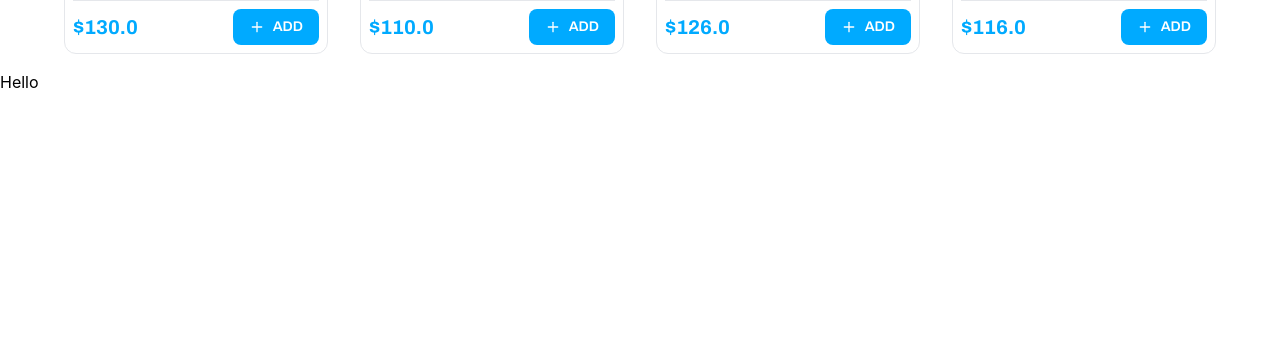
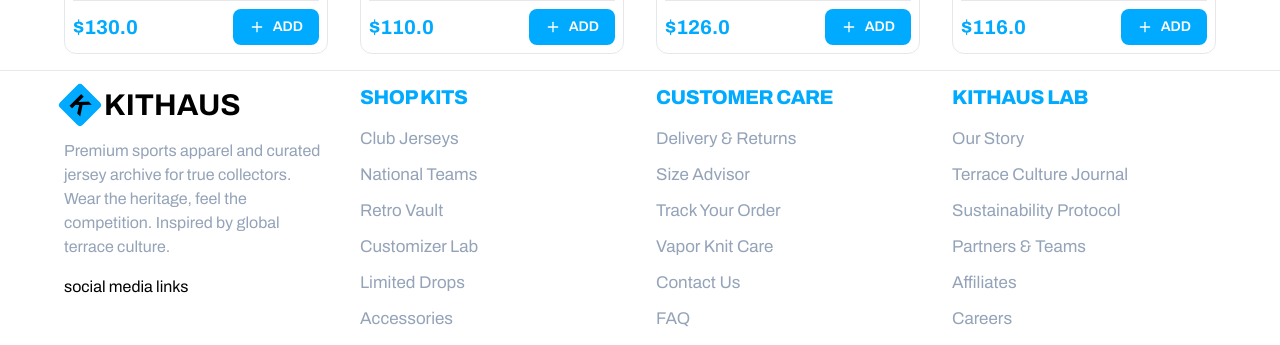
Before and after one commit to riteshtamang1027/Mini-jersey-ecommerce-web-application, a React (Vite) app: page / in a window 1280 px wide. Shown: the part 1816-2161 px from the top of the page. Before the commit the page ends 1910 px from the top, so only its background shows below. Built offline with nearby package versions, Linux system fonts and the light colour scheme.

Commit message:
add footer section

```diff
--- a/src/layouts/footer.jsx
+++ b/src/layouts/footer.jsx
@@ -1,8 +1,78 @@
+import BrandMark from "../components/BrandMark";
+
+const footerLinks = [
+  {
+    title: "SHOP KITS",
+    links: [
+      "Club Jerseys",
+      "National Teams",
+      "Retro Vault",
+      "Customizer Lab",
+      "Limited Drops",
+      "Accessories",
+    ],
+  },
+  {
+    title: "CUSTOMER CARE",
+    links: [
+      "Delivery & Returns",
+      "Size Advisor",
+      "Track Your Order",
+      "Vapor Knit Care",
+      "Contact Us",
+      "FAQ",
+    ],
+  },
+  {
+    title: "KITHAUS LAB",
+    links: [
+      "Our Story",
+      "Terrace Culture Journal",
+      "Sustainability Protocol",
+      "Partners & Teams",
+      "Affiliates",
+      "Careers",
+    ],
+  },
+];
 
 export default function Footer() {
   return (
-    <div>
-      Hello
-    </div>
-  )
+    <main className="font-archivo px-16 py-4 border-y border-gray-200">
+      <footer className="grid grid-cols-4 gap-8">
+        {/* Brand */}
+        <div className="w-full flex flex-col gap-4">
+          <BrandMark />
+
+          <p className="text-base text-muted-text">
+            Premium sports apparel and curated jersey archive for true collectors. Wear the heritage, feel the competition. Inspired by global terrace culture.
+          </p>
+
+          <div>social media links</div>
+        </div>
+
+        {/* Footer Links */}
+        {footerLinks.map((section) => (
+          <div key={section.title} className="w-full">
+            <h3 className="mb-5 text-[20px] font-extrabold uppercase leading-none tracking-[-0.5px] text-secondary">
+              {section.title}
+            </h3>
+
+            <ul className="space-y-3">
+              {section.links.map((link) => (
+                <li key={link}>
+                  <a
+                    href="#"
+                    className="text-[17px] font-normal leading-none text-[#94a3b8] transition-colors duration-200 hover:text-white"
+                  >
+                    {link}
+                  </a>
+                </li>
+              ))}
+            </ul>
+          </div>
+        ))}
+      </footer>
+    </main>
+  );
 }
```
